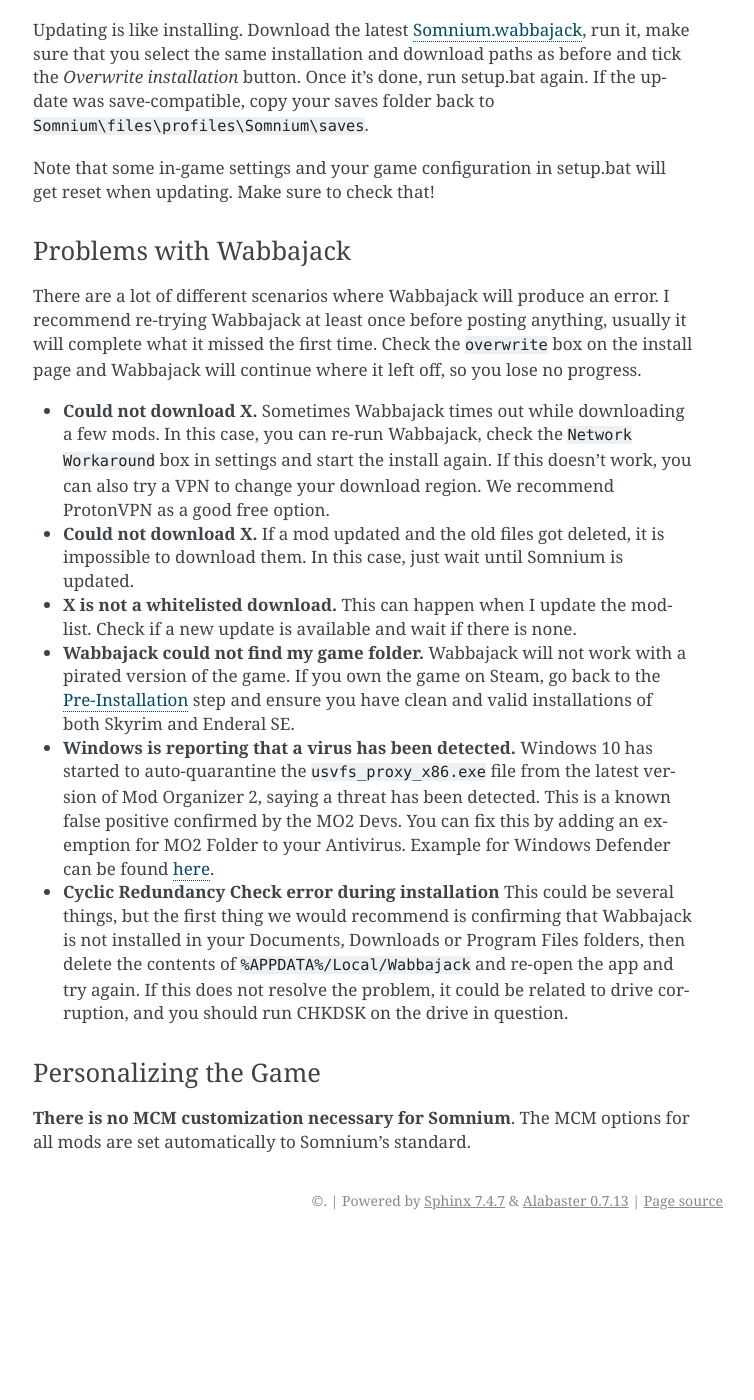
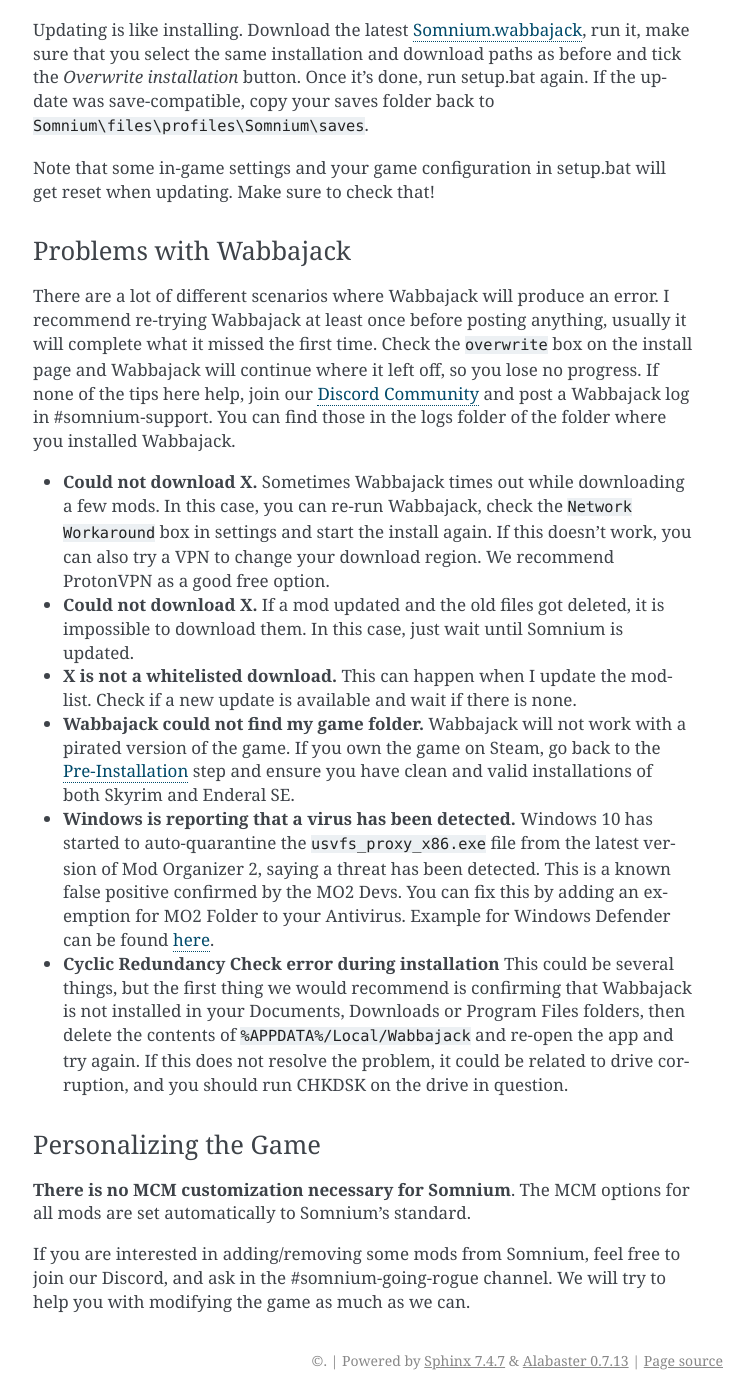
Before and after one commit to apoapse1/somnium-fur-enderal, a Sphinx documentation site: the page built from source/1_Installation.rst, in a window 1280 px wide and 1400 px high, scrolled down 3036 px. Shown: the whole window, without its empty margins (387-1141 px from the left). Built offline with Sphinx 7.4.7, drawn with Linux system fonts in a browser that asks for light colours; before the commit the page ends 4276 px from its top, so only the background shows below that.

Commit message:
Update 1_Installation.rst

```diff
--- a/source/1_Installation.rst
+++ b/source/1_Installation.rst
@@ -91,7 +91,7 @@
 Problems with Wabbajack
 ~~~~~~~~~~~~~~~~~~~~~~~
 
-There are a lot of different scenarios where Wabbajack will produce an error. I recommend re-trying Wabbajack at least once before posting anything, usually it will complete what it missed the first time. Check the ``overwrite`` box on the install page and Wabbajack will continue where it left off, so you lose no progress.
+There are a lot of different scenarios where Wabbajack will produce an error. I recommend re-trying Wabbajack at least once before posting anything, usually it will complete what it missed the first time. Check the ``overwrite`` box on the install page and Wabbajack will continue where it left off, so you lose no progress. If none of the tips here help, join our `Discord Community <https://discord.com/invite/nAQWr4VmG6>`_ and post a Wabbajack log in #somnium-support. You can find those in the logs folder of the folder where you installed Wabbajack.
 
 *
   **Could not download X.** Sometimes Wabbajack times out while downloading a few mods.  In this case, you can re-run Wabbajack, check the ``Network Workaround`` box in settings and start the install again.  If this doesn't work, you can also try a VPN to change your download region.  We recommend ProtonVPN as a good free option.
@@ -117,6 +117,8 @@
 
 **There is no MCM customization necessary for Somnium**.  The MCM options for all mods are set automatically to Somnium's standard.
 
+If you are interested in adding/removing some mods from Somnium, feel free to join our Discord, and ask in the #somnium-going-rogue channel. We will try to help you with modifying the game as much as we can.
+
 
 
 
```
